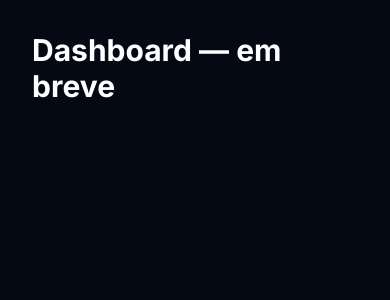
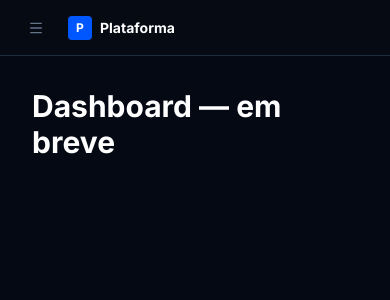
Before and after one commit to MeloMidia/plataformacursos, a Next.js app: page /dashboard in a window 390 px wide. Shown: the top 300 px of the page. Built offline with nearby package versions, Linux system fonts and the light colour scheme.

Commit message:
feat: StudentShell with responsive sidebar — desktop fixed, mobile drawer

```diff
--- a/app/(student)/layout.tsx
+++ b/app/(student)/layout.tsx
@@ -1,7 +1,9 @@
+import { StudentShell } from '@/components/layout/StudentShell'
+
 export default function StudentLayout({ children }: { children: React.ReactNode }) {
   return (
-    <div className="min-h-screen" style={{ background: 'var(--bg-base)' }}>
+    <StudentShell userFullName="Aluno Teste" userEmail="aluno@exemplo.com">
       {children}
-    </div>
+    </StudentShell>
   )
 }
--- /dev/null
+++ b/components/layout/StudentHeader.tsx
@@ -0,0 +1,53 @@
+'use client'
+
+import { useState } from 'react'
+import { Menu } from 'lucide-react'
+import { Sheet, SheetContent, SheetTrigger } from '@/components/ui/sheet'
+import { Button } from '@/components/ui/button'
+import { StudentSidebar } from './StudentSidebar'
+
+interface StudentHeaderProps {
+  userFullName?: string
+  userEmail?: string
+  userAvatarUrl?: string
+}
+
+export function StudentHeader({ userFullName, userEmail, userAvatarUrl }: StudentHeaderProps) {
+  const [open, setOpen] = useState(false)
+
+  return (
+    <header
+      className="flex items-center h-14 px-4 lg:hidden"
+      style={{ background: 'var(--bg-sidebar)', borderBottom: '1px solid var(--border)' }}
+    >
+      <Sheet open={open} onOpenChange={setOpen}>
+        <SheetTrigger asChild>
+          <Button variant="ghost" size="icon" style={{ color: 'var(--text-muted)' }}>
+            <Menu size={20} />
+          </Button>
+        </SheetTrigger>
+        <SheetContent
+          side="left"
+          className="p-0 w-64"
+          style={{ background: 'var(--bg-sidebar)', borderRight: '1px solid var(--border)' }}
+        >
+          <StudentSidebar
+            userFullName={userFullName}
+            userEmail={userEmail}
+            userAvatarUrl={userAvatarUrl}
+          />
+        </SheetContent>
+      </Sheet>
+
+      <div className="flex items-center gap-2 ml-3">
+        <div
+          className="w-6 h-6 rounded flex items-center justify-center font-bold text-xs"
+          style={{ background: 'var(--blue-primary)', color: '#fff' }}
+        >
+          P
+        </div>
+        <span className="font-bold text-sm" style={{ color: 'var(--text-primary)' }}>Plataforma</span>
+      </div>
+    </header>
+  )
+}
--- /dev/null
+++ b/components/layout/StudentShell.tsx
@@ -0,0 +1,28 @@
+import { StudentSidebar } from './StudentSidebar'
+import { StudentHeader } from './StudentHeader'
+
+interface StudentShellProps {
+  children: React.ReactNode
+  userFullName?: string
+  userEmail?: string
+  userAvatarUrl?: string
+}
+
+export function StudentShell({ children, userFullName, userEmail, userAvatarUrl }: StudentShellProps) {
+  return (
+    <div className="flex h-screen overflow-hidden" style={{ background: 'var(--bg-base)' }}>
+      {/* Sidebar desktop */}
+      <div className="hidden lg:flex">
+        <StudentSidebar userFullName={userFullName} userEmail={userEmail} userAvatarUrl={userAvatarUrl} />
+      </div>
+
+      {/* Main */}
+      <div className="flex flex-col flex-1 min-w-0 overflow-hidden">
+        <StudentHeader userFullName={userFullName} userEmail={userEmail} userAvatarUrl={userAvatarUrl} />
+        <main className="flex-1 overflow-y-auto" style={{ background: 'var(--bg-base)' }}>
+          {children}
+        </main>
+      </div>
+    </div>
+  )
+}
```
